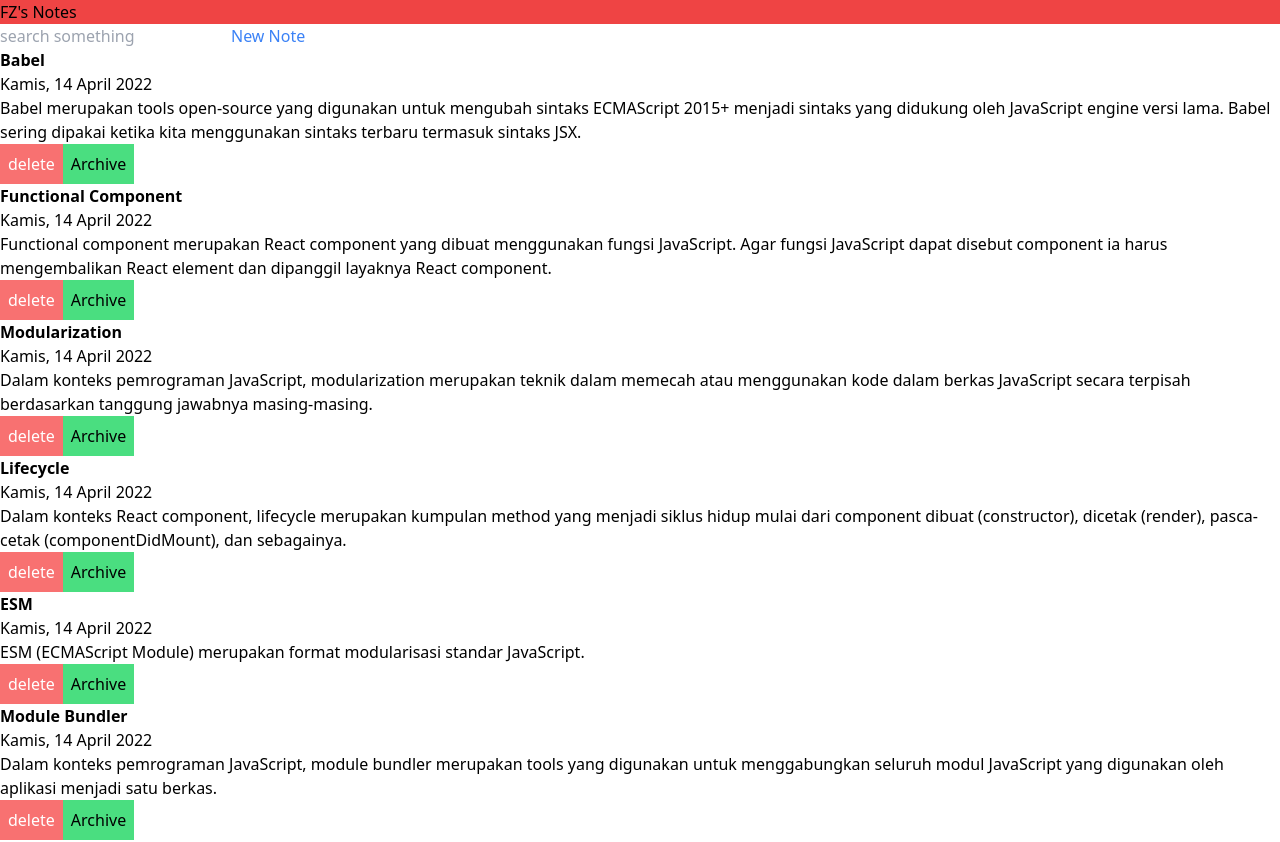
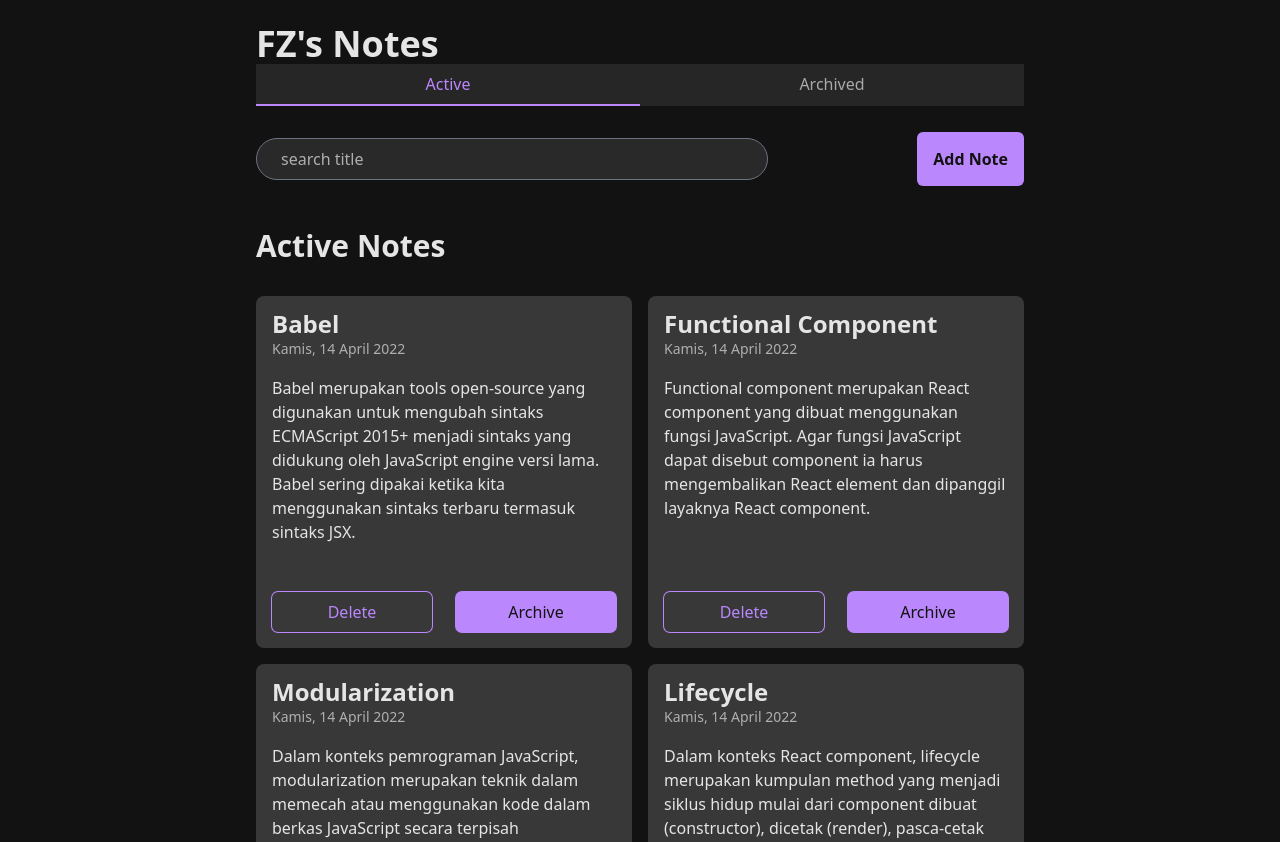
Before and after one commit to fazzaamiarso/dicoding-note-app, a React (Vite) app: page / in a window 1280 px wide. Shown: the top 842 px of the page. Built offline with nearby package versions, Linux system fonts and the light colour scheme.

Commit message:
Clean up styling

```diff
--- a/package.json
+++ b/package.json
@@ -10,11 +10,13 @@
   },
   "dependencies": {
     "@headlessui/react": "^1.6.6",
+    "@heroicons/react": "^1.0.6",
     "react": "^18.2.0",
     "react-dom": "^18.2.0",
     "react-router-dom": "^6.3.0"
   },
   "devDependencies": {
+    "@tailwindcss/forms": "^0.5.2",
     "@types/react": "^18.0.15",
     "@types/react-dom": "^18.0.6",
     "@vitejs/plugin-react": "^2.0.0",
--- a/src/App.tsx
+++ b/src/App.tsx
@@ -1,5 +1,6 @@
-import { Link, Outlet, useLocation, useOutletContext } from "react-router-dom";
+import { Link, NavLink, Outlet, useLocation } from "react-router-dom";
 import { useNotesAction, useNotesData } from "./utils/notes-context";
+import { PlusCircleIcon } from "@heroicons/react/solid";
 
 function App() {
   const location = useLocation();
@@ -8,25 +9,63 @@ function App() {
 
   return (
     <>
-      <header>
-        <h1 className="bg-red-500">FZ's Notes</h1>
+      <header className="my-6 w-full mx-auto rounded-md max-w-3xl md:w-10/12">
+        <h1 className="text-4xl font-bold">FZ's Notes</h1>
+        <nav className="w-full bg-[#272626]">
+          <ul className="flex w-full justify-around">
+            <li className="w-full">
+              <NavLink
+                to="/"
+                className={({ isActive }) =>
+                  `block p-2 w-full  text-center  ${
+                    isActive
+                      ? "text-purple border-b-2 border-purple"
+                      : "text-[#a8a9a8] "
+                  }`
+                }
+              >
+                Active
+              </NavLink>
+            </li>
+            <li className="w-full ">
+              <NavLink
+                to="/archive"
+                className={({ isActive }) =>
+                  `block p-2 w-full text-center  ${
+                    isActive
+                      ? "text-purple border-b-2 border-purple"
+                      : "text-[#a8a9a8] "
+                  }`
+                }
+              >
+                Archived
+              </NavLink>
+            </li>
+          </ul>
+        </nav>
+        <div className="w-10/12 md:w-full mx-auto flex gap-4 mt-8 justify-between items-center">
           <input
             type="search"
             name="search-title"
             id="search-title"
             value={searchedTitle}
             onChange={(e) => updateSearchedTitle(e.target.value)}
-          placeholder="search something"
+            placeholder="search title"
+            className="w-full md:max-w-lg rounded-full bg-[#292929] focus:ring-purple text-textPrimary placeholder:text-textSecondary pl-6"
           />
           <Link
-          className="text-blue-500"
+            className="w-max"
             to="/new"
             state={{ backgroundLocation: location }}
           >
-          New Note
+            <PlusCircleIcon className="h-12 text-purple hover:opacity-75 md:hidden" />
+            <span className="hidden md:inline whitespace-nowrap bg-purple text-darkBg font-semibold rounded-md p-4">
+              Add Note
+            </span>
           </Link>
+        </div>
       </header>
-      <main>
+      <main className="bg-darkBg w-10/12 mx-auto mb-20 max-w-3xl">
         <Outlet />
       </main>
     </>
--- a/src/components/NotesCard.tsx
+++ b/src/components/NotesCard.tsx
@@ -8,25 +8,29 @@ const NotesCard = ({ note }: Props) => {
   const { toggleArchive, deleteNote } = useNotesAction();
   const isArchived = note.archived;
   return (
-    <li>
-      <h3 className="font-semibold">{note.title}</h3>
-      <span>{showFormattedDate(note.createdAt)}</span>
+    <li className="flex max-w-md flex-col justify-between min-h-[15rem] bg-cardBg text-textPrimary w-full mx-auto p-4 rounded-lg">
+      <div className="space-y-4 mb-6">
+        <div>
+          <h3 className="font-semibold text-2xl leading-none">{note.title}</h3>
+          <span className="text-sm text-textSecondary">
+            {showFormattedDate(note.createdAt)}
+          </span>
+        </div>
         <p>{note.body}</p>
-      <div>
-        <div>
+      </div>
+      <div className="pt-6 flex w-full gap-6 mt-auto">
         <button
           onClick={() => deleteNote(note.id)}
-            className="p-2 hover:opacity-90 bg-red-400 text-white"
+          className="w-full p-2 hover:opacity-90 rounded-md ring-purple ring-1 text-purple"
         >
-            delete
+          Delete
         </button>
         <button
           onClick={() => toggleArchive(note.id)}
-            className="p-2 hover:opacity-90 bg-green-400 text-black"
+          className="w-full p-2 hover:opacity-90 rounded-md bg-purple text-darkBg ring-1 ring-purple"
         >
-            {isArchived ? "Un-archived" : "Archive"}
+          {isArchived ? "Unarchive" : "Archive"}
         </button>
-        </div>
       </div>
     </li>
   );
--- a/src/index.css
+++ b/src/index.css
@@ -1,3 +1,9 @@
 @tailwind base;
 @tailwind components;
 @tailwind utilities;
+
+@layer base {
+    body {
+        @apply bg-darkBg text-textPrimary
+    }
+}
--- a/src/pages/ActiveNotes.tsx
+++ b/src/pages/ActiveNotes.tsx
@@ -8,8 +8,9 @@ const ActiveNotes = () => {
 
   return (
     <>
+      <h2 className="font-bold text-3xl my-8 mt-12">Active Notes</h2>
       {activeNotes.length === 0 && <EmptyState />}
-      <ul>
+      <ul className="mx-auto gap-4 grid grid-cols-1 md:grid-cols-2">
         {activeNotes.map((note) => {
           return <NotesCard key={note.id} note={note} />;
         })}
--- a/src/pages/ArchivedNotes.tsx
+++ b/src/pages/ArchivedNotes.tsx
@@ -8,8 +8,9 @@ const ArchivedNotes = () => {
 
   return (
     <>
+      <h2 className="font-bold text-3xl my-8 mt-12">Archived Notes</h2>
       {archivedNotes.length === 0 && <EmptyState />}
-      <ul>
+      <ul className="mx-auto gap-4 grid grid-cols-1 md:grid-cols-2">
         {archivedNotes.map((note) => {
           return <NotesCard key={note.id} note={note} />;
         })}
--- a/src/pages/NewNote.tsx
+++ b/src/pages/NewNote.tsx
@@ -1,9 +1,9 @@
 import { Transition, Dialog } from "@headlessui/react";
-import { FormEvent, Fragment, useState } from "react";
+import { ChangeEvent, FormEvent, Fragment, useState } from "react";
 import { useNavigate } from "react-router-dom";
 import { useNotesAction } from "../utils/notes-context";
 
-const TITLE_MAX_LENGTH = 10;
+const TITLE_MAX_LENGTH = 50;
 
 const NewNote = () => {
   const { createNote } = useNotesAction();
@@ -23,6 +23,11 @@ const NewNote = () => {
     setBody("");
     onDismiss();
   };
+
+  const handleTitleChange = (e: ChangeEvent<HTMLInputElement>) => {
+    const canChange = e.target.value.length <= TITLE_MAX_LENGTH;
+    canChange && setTitle(e.target.value);
+  };
   return (
     <Transition appear show={true} as={Fragment}>
       <Dialog as="div" className="relative z-10" onClose={onDismiss}>
@@ -35,7 +40,7 @@ const NewNote = () => {
           leaveFrom="opacity-100"
           leaveTo="opacity-0"
         >
-          <div className="fixed inset-0 bg-black bg-opacity-25" />
+          <div className="fixed inset-0 bg-black bg-opacity-50" />
         </Transition.Child>
 
         <div className="fixed inset-0 overflow-y-auto">
@@ -49,48 +54,56 @@ const NewNote = () => {
               leaveFrom="opacity-100 scale-100"
               leaveTo="opacity-0 scale-95"
             >
-              <Dialog.Panel className="w-full max-w-md transform overflow-hidden rounded-2xl bg-white p-6 text-left align-middle shadow-xl transition-all">
+              <Dialog.Panel className="w-full space-y-6 max-w-md transform overflow-hidden rounded-2xl bg-cardBg p-6 text-left align-middle shadow-xl transition-all">
                 <Dialog.Title
                   as="h3"
-                  className="text-lg font-medium leading-6 text-gray-900"
+                  className="text-2xl font-bold text-purple  leading-6"
                 >
                   New Note
                 </Dialog.Title>
-                <form onSubmit={createNewNote}>
-                  <label htmlFor="title">
+                <form
+                  onSubmit={createNewNote}
+                  className="flex flex-col space-y-4"
+                >
+                  <div className="flex flex-col ">
+                    <label htmlFor="title" className="text-lg mb-2">
+                      Title
+                    </label>
                     <input
+                      required
                       type="text"
                       value={title}
                       name="title"
-                      onChange={(e) => {
-                        const canChange =
-                          e.target.value.length <= TITLE_MAX_LENGTH;
-                        canChange && setTitle(e.target.value);
-                      }}
-                      placeholder="title"
+                      onChange={handleTitleChange}
+                      className="rounded-md bg-[#2f2e2e] focus:ring-purple text-textPrimary"
                     />
-                    {titleCharLeft} characters left
-                  </label>
-                  <label htmlFor="body">
-                    <input
-                      type="text"
+                    <span className="text-sm text-textSecondary self-end mt-1">
+                      {titleCharLeft} characters left
+                    </span>
+                  </div>
+                  <div className="flex flex-col ">
+                    <label htmlFor="body" className="mb-2">
+                      Body
+                    </label>
+                    <textarea
+                      required
                       value={body}
                       name="body"
                       onChange={(e) => setBody(e.target.value)}
-                      placeholder="body"
+                      className="rounded-md bg-[#2f2e2e] focus:ring-purple text-textPrimary resize-y"
                     />
-                  </label>
-                  <div className="mt-4">
+                  </div>
+                  <div className="pt-8 ml-auto space-x-4">
                     <button
                       type="button"
-                      className="inline-flex justify-center rounded-md border border-transparent bg-blue-100 px-4 py-2 text-sm font-medium text-blue-900 hover:bg-blue-200 focus:outline-none focus-visible:ring-2 focus-visible:ring-blue-500 focus-visible:ring-offset-2"
+                      className="inline-flex justify-center rounded-md ring-1 ring-textSecondary text-purple px-4 py-2 text-sm   hover:opacity-90 focus:outline-none focus-visible:ring-2 focus-visible:ring-blue-500 focus-visible:ring-offset-2"
                       onClick={onDismiss}
                     >
-                      cancel
+                      Cancel
                     </button>
                     <button
                       type="submit"
-                      className="inline-flex justify-center rounded-md border border-transparent bg-blue-500 px-4 py-2 text-sm font-medium text-blue-900 hover:bg-blue-200 focus:outline-none focus-visible:ring-2 focus-visible:ring-blue-500 focus-visible:ring-offset-2"
+                      className="inline-flex justify-center rounded-md ring-1 ring-purple  bg-purple text-darkBg px-4 py-2 text-sm font-medium hover:opacity-80 focus:outline-none focus-visible:ring-2 focus-visible:ring-blue-500 focus-visible:ring-offset-2"
                     >
                       Create
                     </button>
--- a/src/utils/notes-context.tsx
+++ b/src/utils/notes-context.tsx
@@ -72,6 +72,8 @@ const NotesProvider = ({ children }: { children: ReactNode }) => {
     </notesContext.Provider>
   );
 };
+
+
 const useNotes = () => {
   const ctx = useContext(notesContext);
   if (!ctx)
--- a/tailwind.config.cjs
+++ b/tailwind.config.cjs
@@ -2,7 +2,15 @@
 module.exports = {
   content: ["./index.html", "./src/**/*.{vue,js,ts,jsx,tsx}"],
   theme: {
-    extend: {},
+    extend: {
+      colors: {
+        darkBg: "#121212",
+        cardBg: "#393839",
+        textPrimary: "#e4e5e4",
+        textSecondary: "#aeafae",
+        purple: "#ba87fc",
+      },
+    },
   },
-  plugins: [],
+  plugins: [require("@tailwindcss/forms")],
 };
```
Also changed, not shown: 1 other file (tests, documents, lock files or other folders). Lines whose indentation alone changed are shown as unchanged.
